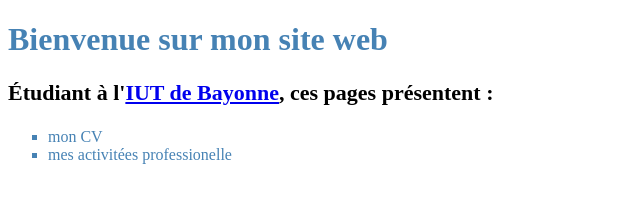
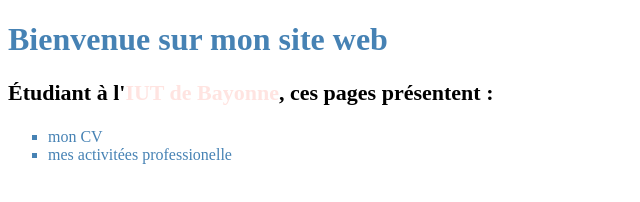
Before and after one commit to Fagetino/MonSiteWeb, a plain HTML site: page index.html in a window 1280 px wide. Shown: the whole page, without its empty margins (0-640 px from the left). Drawn offline with Linux system fonts and the light colour scheme.

Commit message:
Définition du css des liens

```diff
--- a/charteGraphique.css
+++ b/charteGraphique.css
@@ -14,3 +14,10 @@ li
   list-style: square;
   color: steelblue;
 }
+
+a
+{
+  font-weight: bold;
+  text-decoration: none;
+  color: MistyRose;
+}
```
